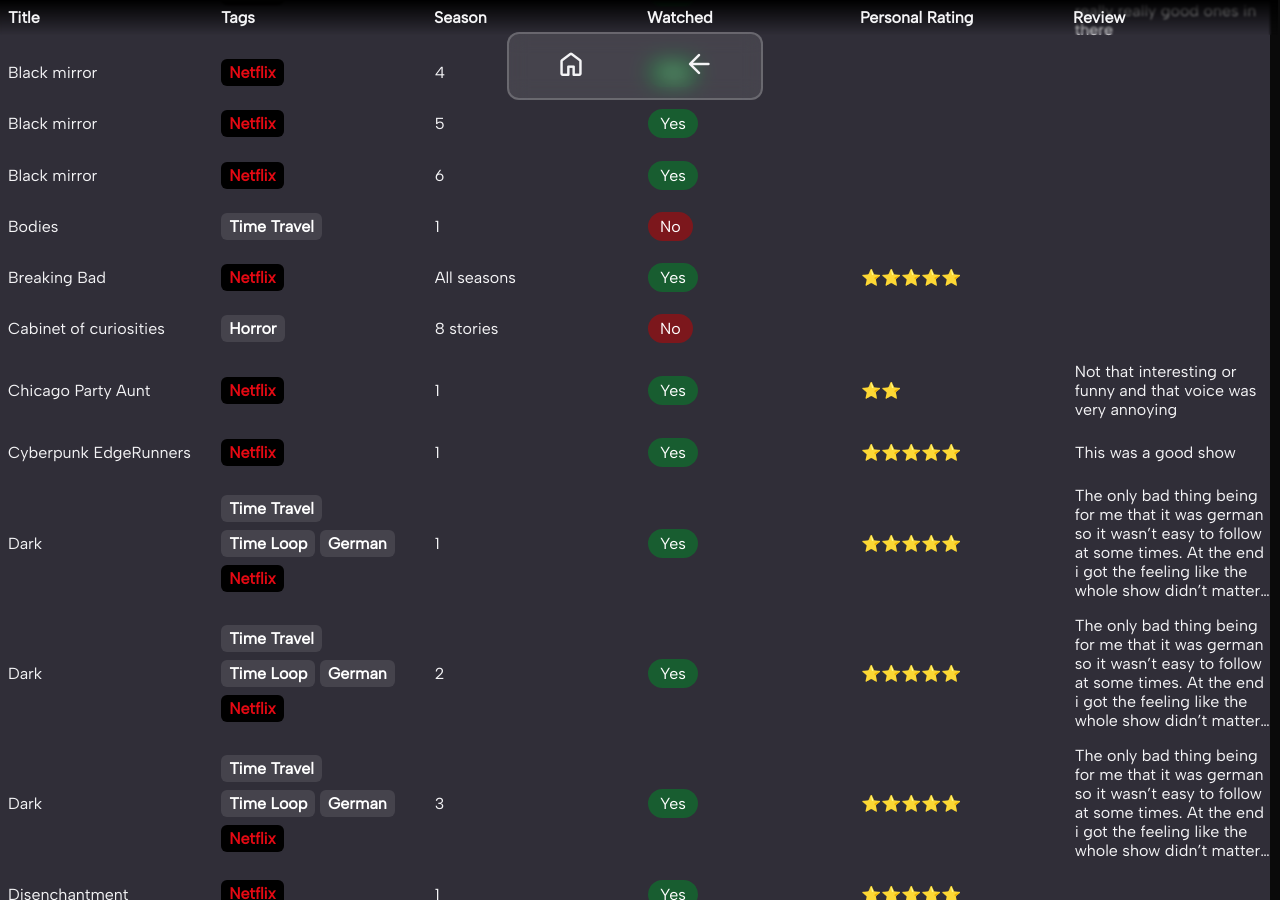
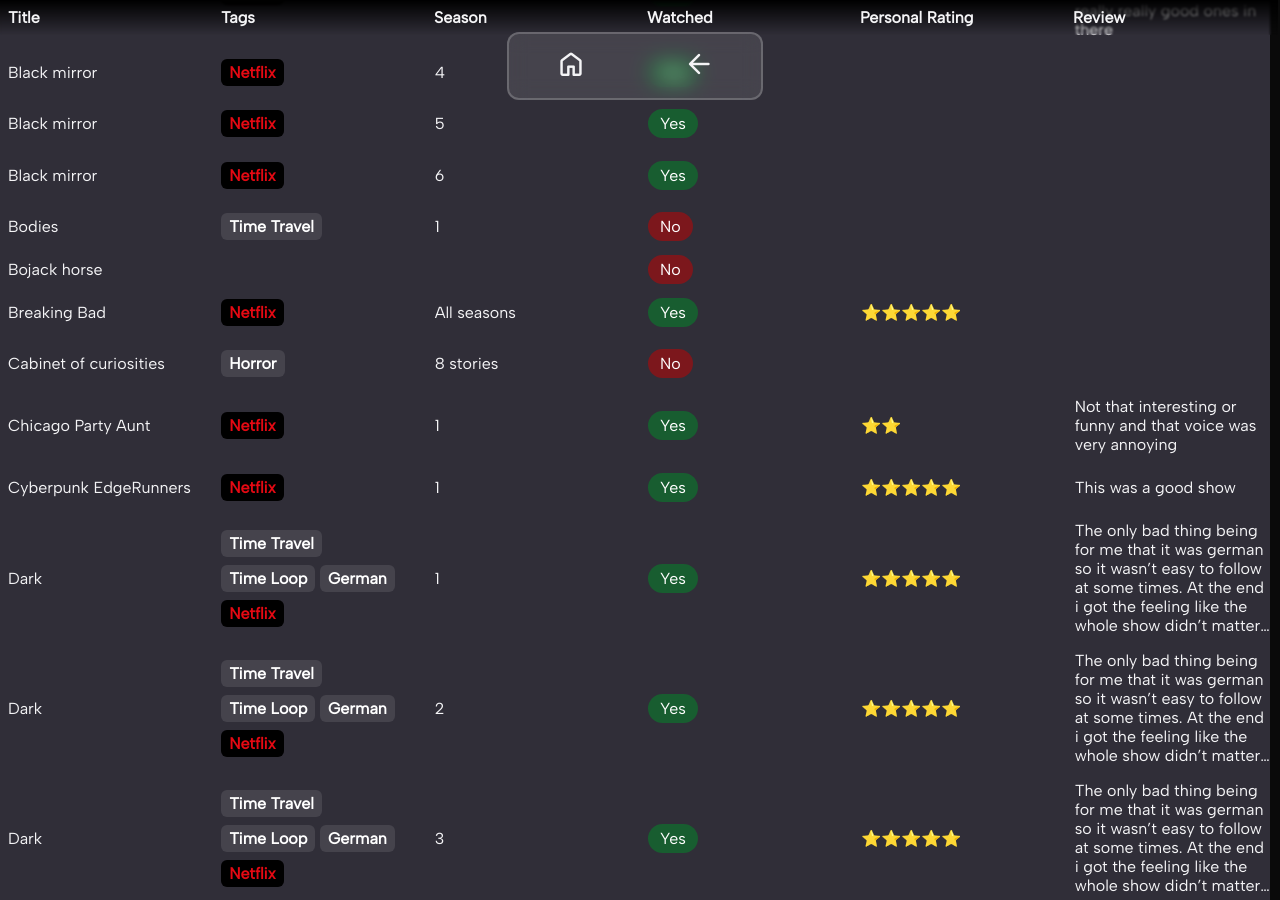
Before and after one commit to Plueres/Plueres.github.io, a Jekyll site: the page built from pages/showslist.md, in a window 1280 px wide and 900 px high, scrolled down 1908 px. Built offline with Jekyll 4.4.1, drawn with Linux system fonts in a browser that asks for light colours; some web fonts are replaced.

Commit message:
Update Lists “shows”

```diff
--- a/_data/shows.yml
+++ b/_data/shows.yml
@@ -152,6 +152,8 @@
     title: Bodies
     tags: "!Time Travel"
     season: 1
+  - watched: "!no"
+    title: Bojack horse
   - title: Breaking Bad
     tags: "!Netflix"
     season: All seasons
```
